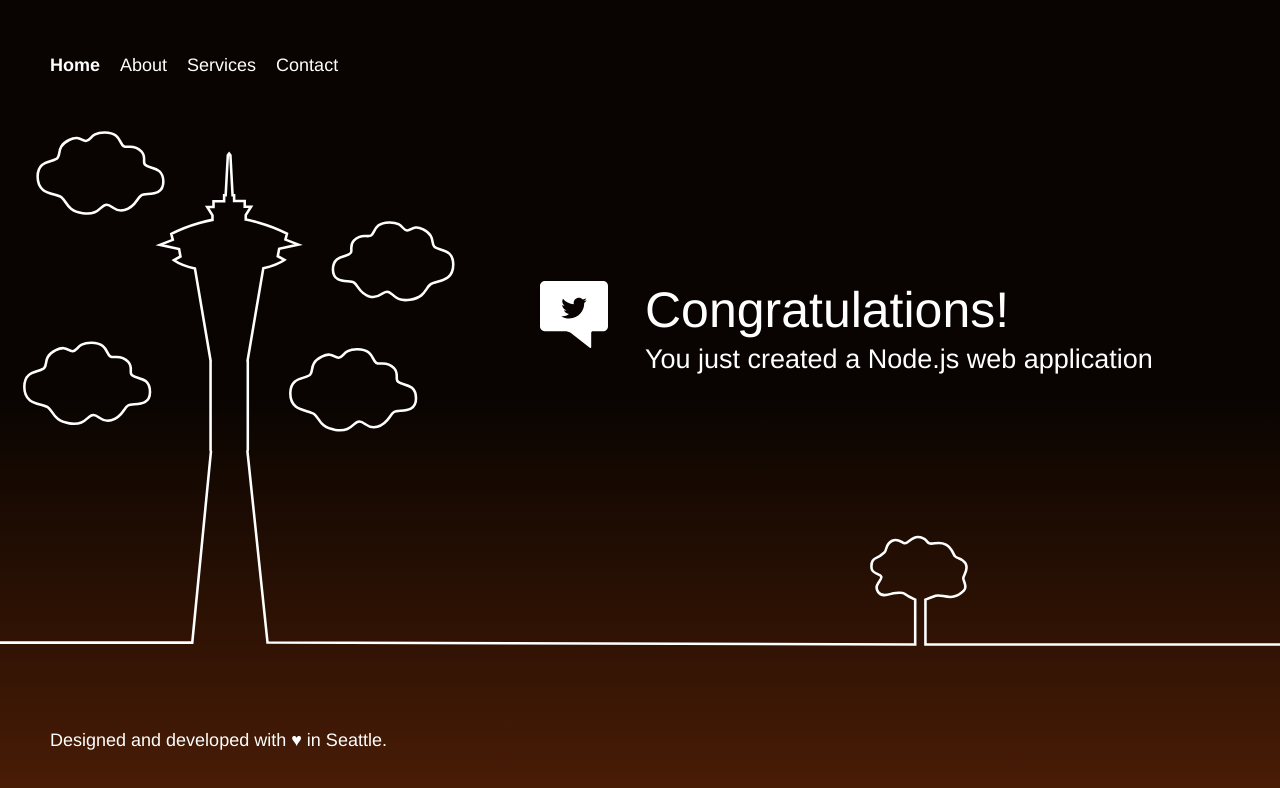
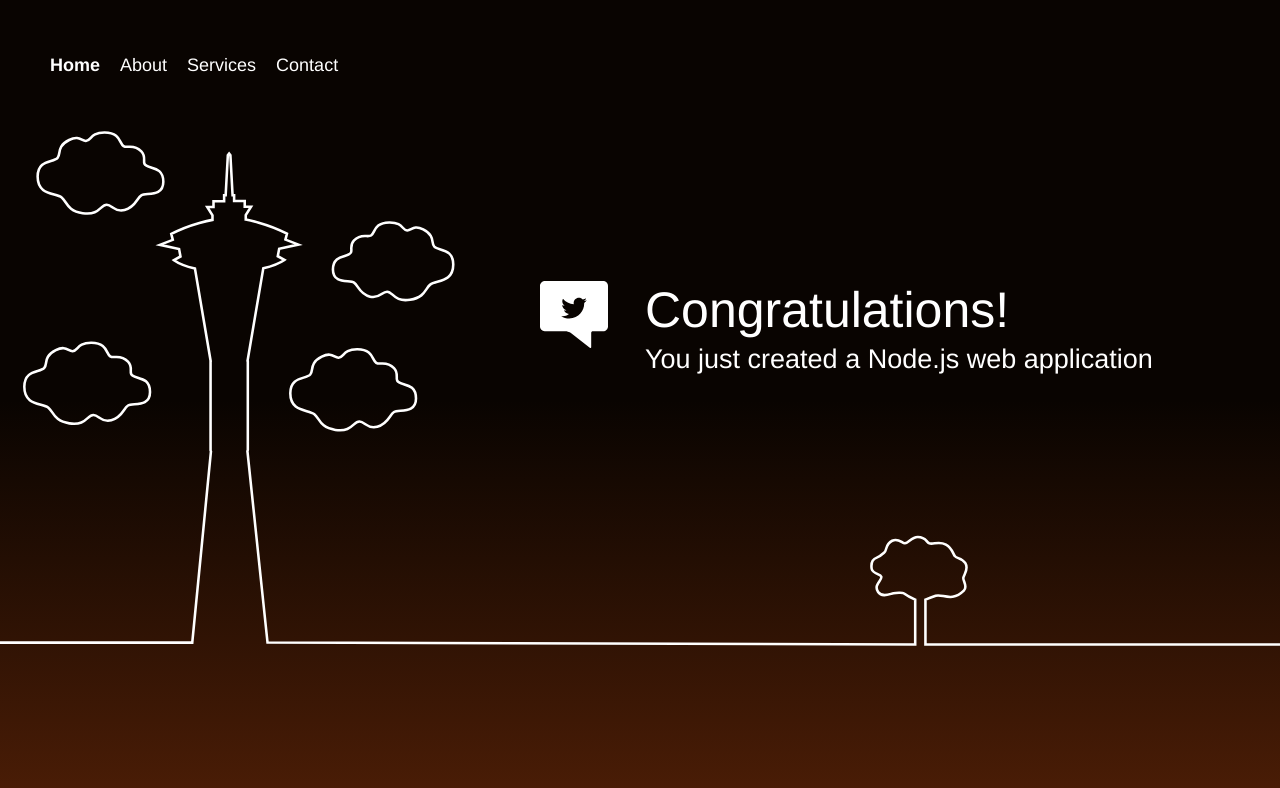
Before and after one commit to i001962/testcodestar, a plain HTML site: page public/index.html in a window 1280 px wide. Drawn offline with Linux system fonts and the light colour scheme.

Commit message:
removed footer
removed footer - just messing around

```diff
--- a/public/index.html
+++ b/public/index.html
@@ -65,7 +65,6 @@
     </div>
 
     <footer>
-        <p class="footer-contents">Designed and developed with <a href="cssaws.amazon.com/careers/devtools-jobs/">♥</a> in Seattle.</p>
     </footer>
 
     <script src="assets/js/set-background.js"></script>
```
